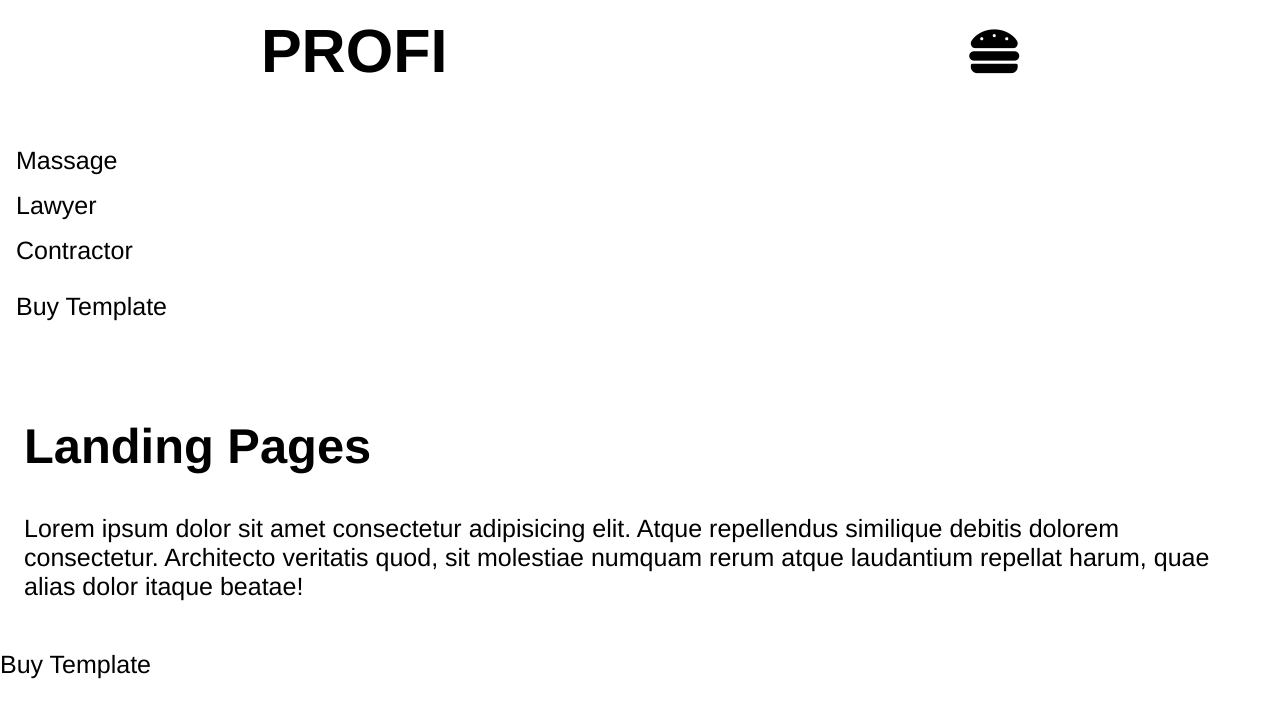
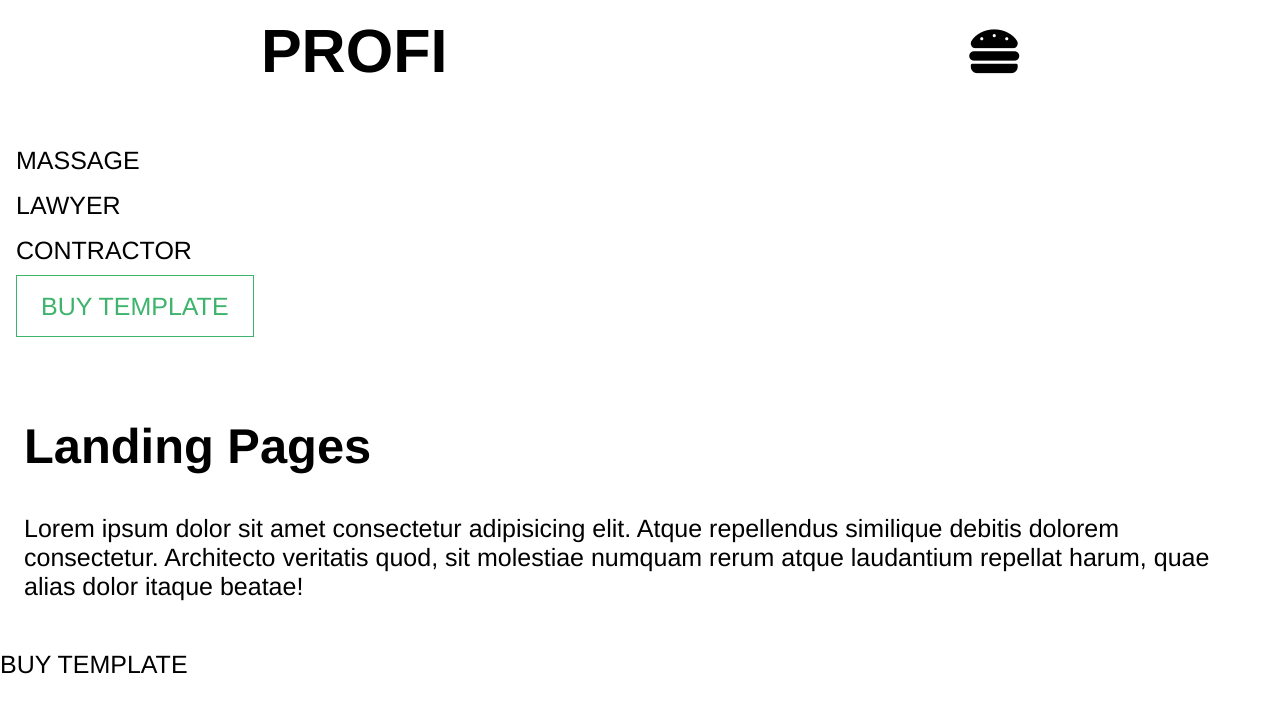
Before and after one commit to Syrvpp/in-class-rwd, a website: page client/index.html in a window 1280 px wide. Drawn offline with nearby package versions, Linux system fonts and the light colour scheme.

Commit message:
Style special nav link

```diff
--- a/client/style.css
+++ b/client/style.css
@@ -42,6 +42,13 @@ li {
 
 a {
   text-decoration: none;
+  text-transform: uppercase;
+}
+
+/* Direct Child Selector */
+nav > a {
+  border: solid thin var(--primary-color);
+  padding: 1rem 1.5rem;
 }
 
 /* unvisited link */
@@ -62,6 +69,11 @@ a:hover {
 /* selected link */
 a:active {
   color: black;
+}
+
+nav > a:link,
+nav > a:visited {
+  color: var(--primary-color);
 }
 
 .fas {
```
